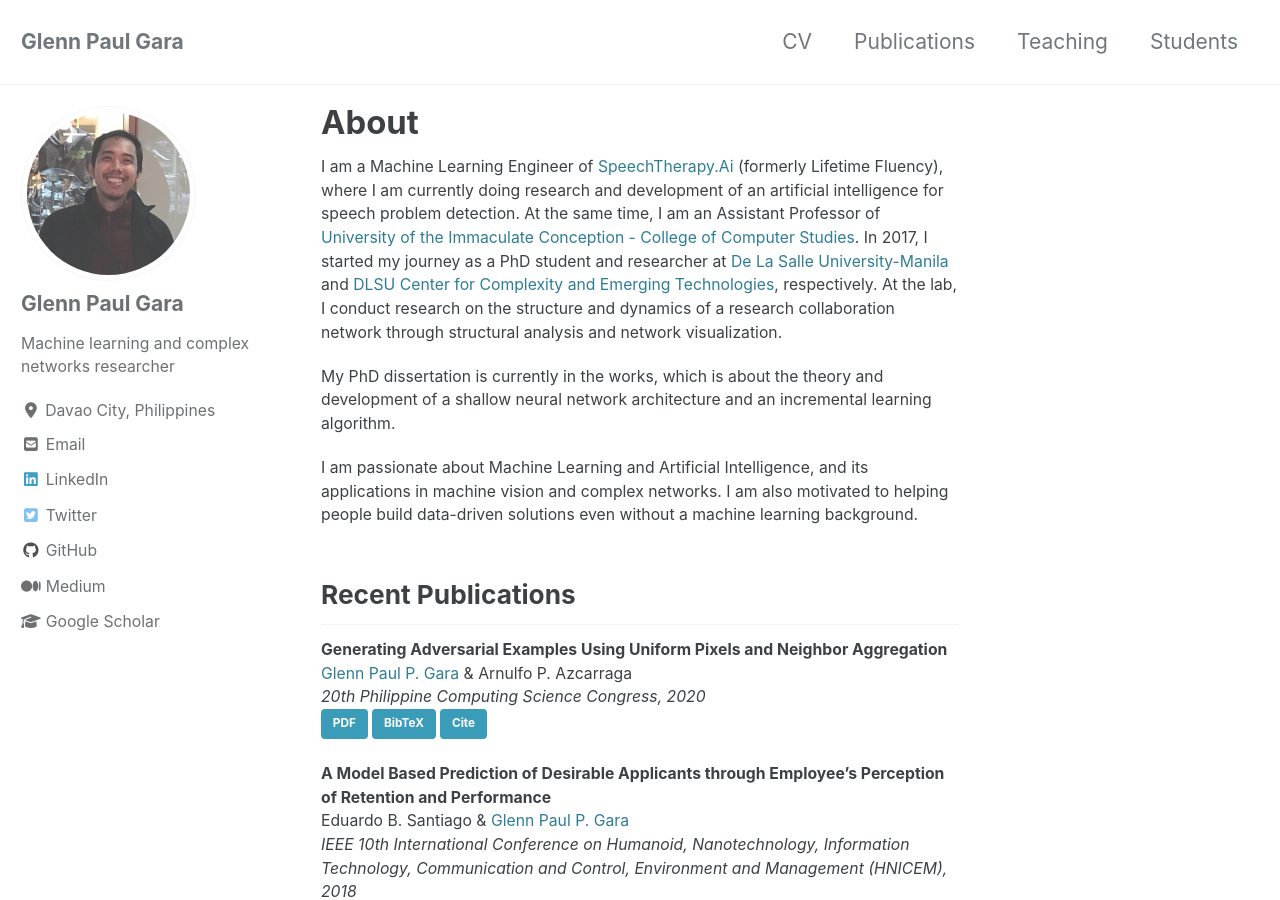
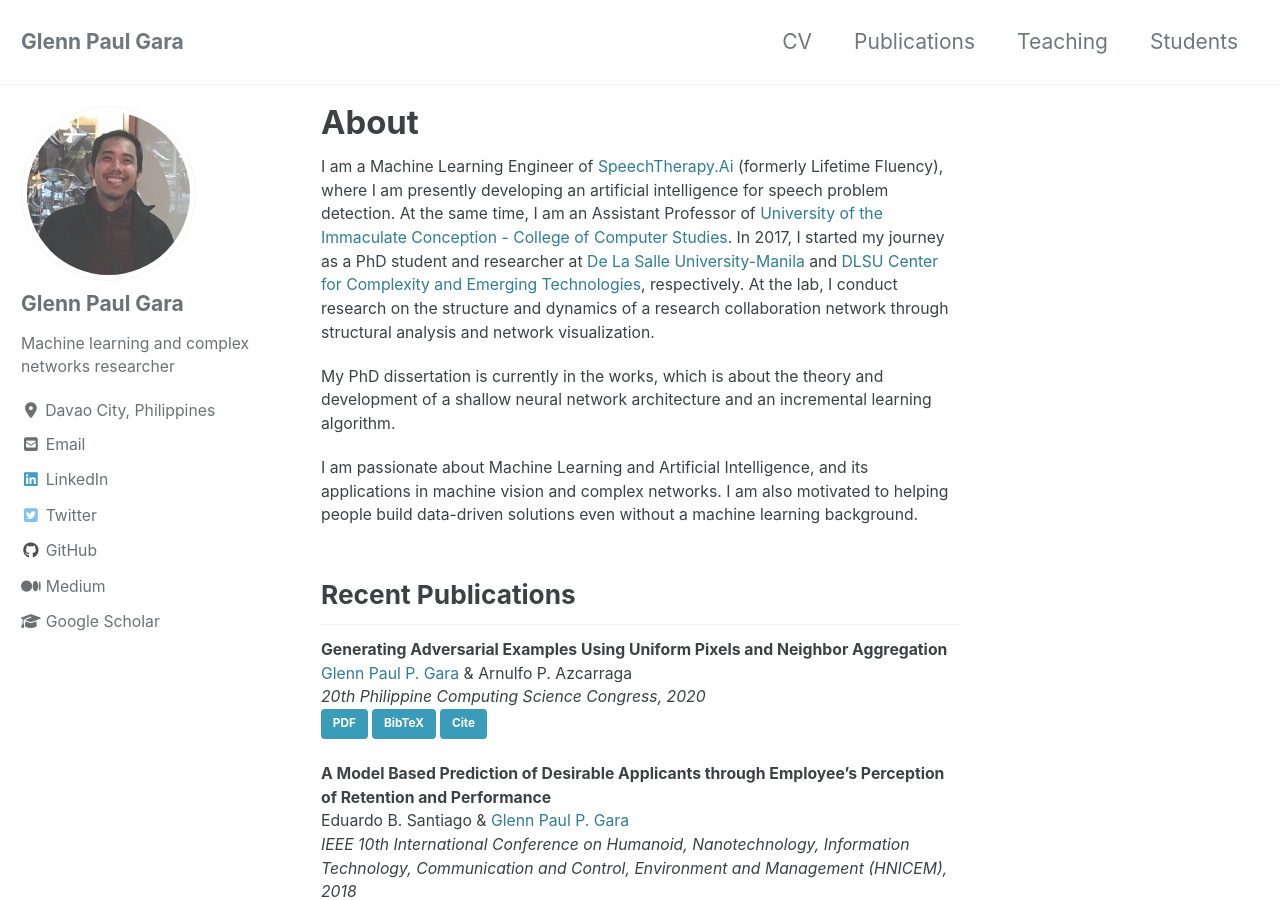
Before and after one commit to glenngara/glenngara.github.io, a Jekyll site: the page built from _pages/home.md, in a window 1280 px wide and 900 px high. Built offline with Jekyll 4.4.1, drawn with Linux system fonts in a browser that asks for light colours; cached includes are drawn as plain includes; nearby versions of some CDN libraries.

Commit message:
uupdated homepage

```diff
--- a/_pages/home.md
+++ b/_pages/home.md
@@ -5,7 +5,7 @@ title: "About"
 author_profile: true
 ---
 
-I am a Machine Learning Engineer of [SpeechTherapy.Ai](https://lifetimefluency.com) (formerly Lifetime Fluency), where I am currently doing research and development of an artificial intelligence for speech problem detection. At the same time, I am an Assistant Professor of [University of the Immaculate Conception - College of Computer Studies](https://www.uic.edu.ph/ite). In 2017, I started my journey as a PhD student and researcher at [De La Salle University-Manila](https://www.dlsu.edu.ph) and [DLSU Center for Complexity and Emerging Technologies](https://comet.dlsu.edu.ph), respectively. At the lab, I conduct research on the structure and dynamics of a research collaboration network through structural analysis and network visualization.
+I am a Machine Learning Engineer of [SpeechTherapy.Ai](https://lifetimefluency.com) (formerly Lifetime Fluency), where I am presently developing an artificial intelligence for speech problem detection. At the same time, I am an Assistant Professor of [University of the Immaculate Conception - College of Computer Studies](https://www.uic.edu.ph/ite). In 2017, I started my journey as a PhD student and researcher at [De La Salle University-Manila](https://www.dlsu.edu.ph) and [DLSU Center for Complexity and Emerging Technologies](https://comet.dlsu.edu.ph), respectively. At the lab, I conduct research on the structure and dynamics of a research collaboration network through structural analysis and network visualization.
 
 My PhD dissertation is currently in the works, which is about the theory and development of a shallow neural network architecture and an incremental learning algorithm.
 
```
